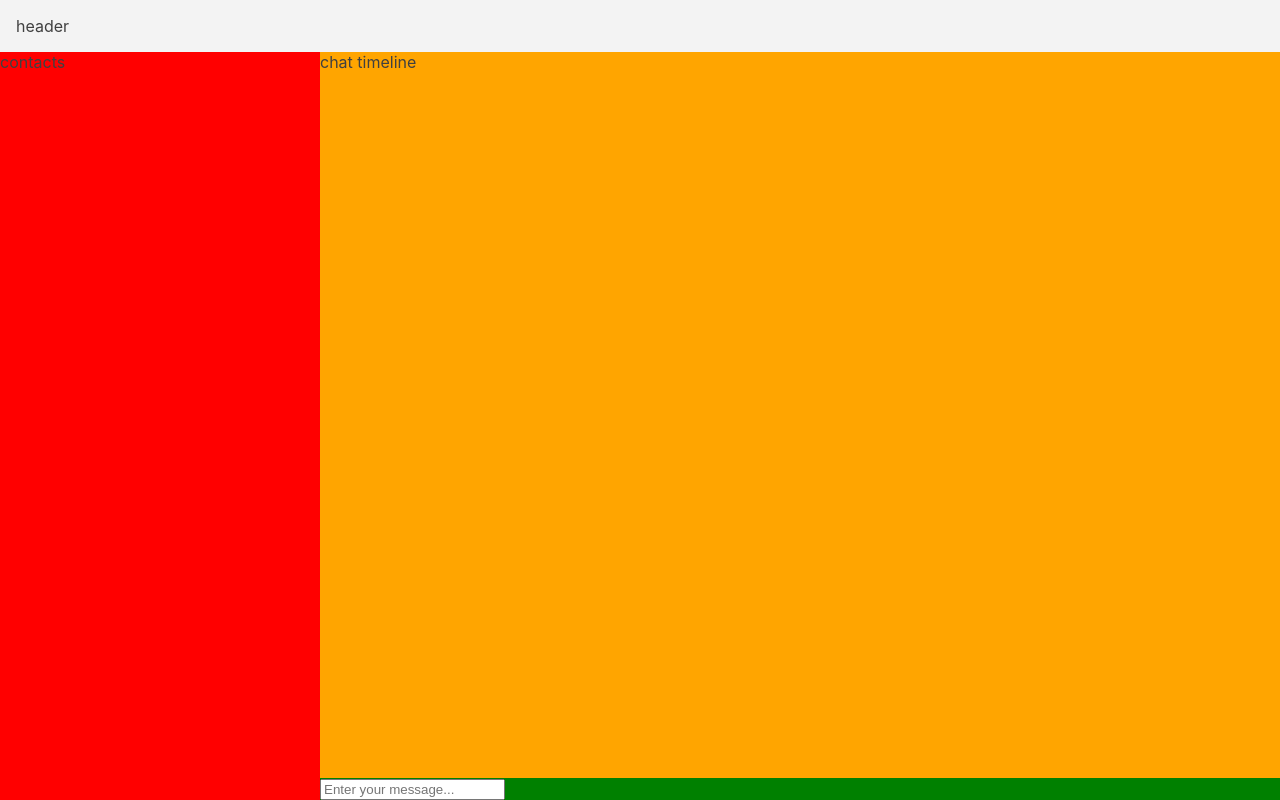
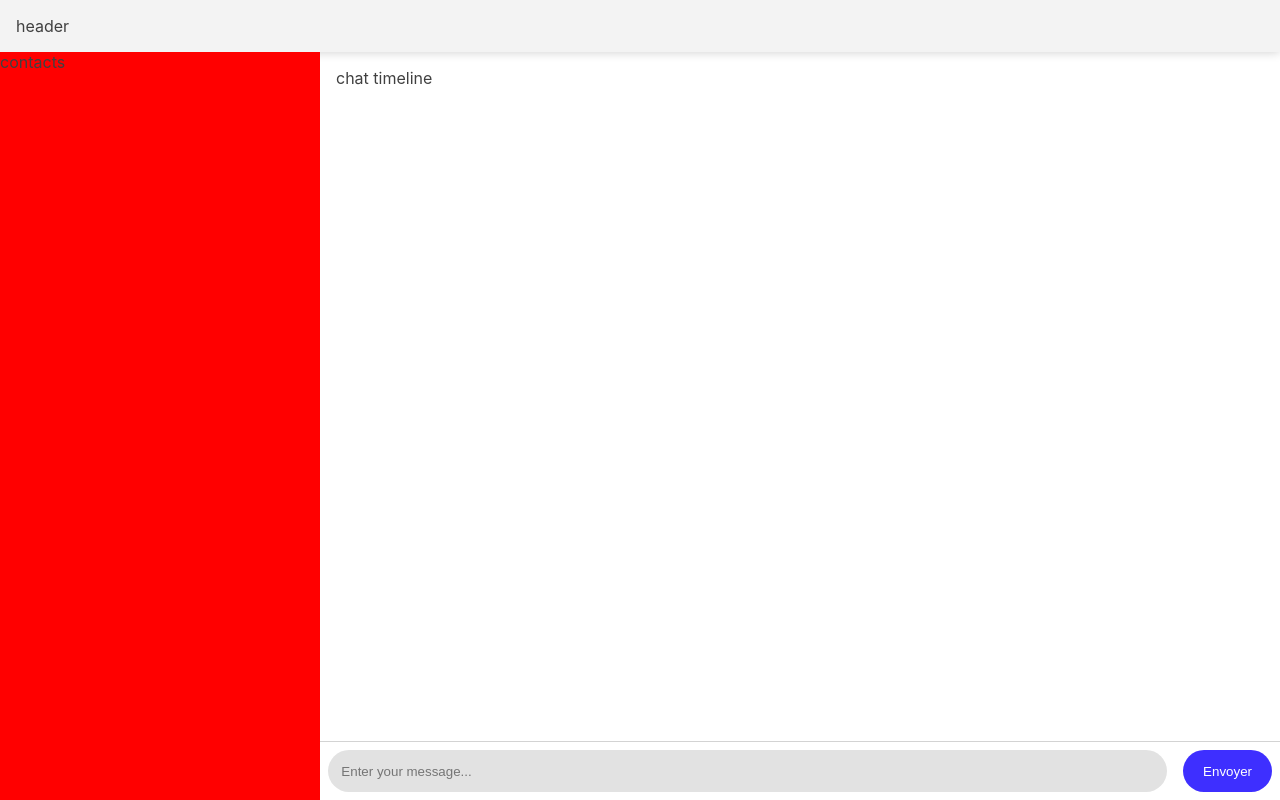
Before and after one commit to JeremyGendre/socket-io-chat-app, a React (Create React App) app in the folder client/: page / in a window 1280 px wide. Built offline with nearby package versions, Linux system fonts and the light colour scheme; no server answers.

Commit message:
style input bar

```diff
--- a/client/src/components/content/chat/InputBar.tsx
+++ b/client/src/components/content/chat/InputBar.tsx
@@ -1,10 +1,17 @@
-import React from "react";
+import React, {FormEvent} from "react";
 import '../../../style/chat/inputbar.css';
 
 export default function InputBar(){
+
+    const handleSubmit = (e:FormEvent) => {
+        e.preventDefault();
+        console.log('submitting');
+    };
+
     return(
-        <div className="input-bar-container">
-            <input type="text" placeholder="Enter your message..."/>
-        </div>
+        <form onSubmit={handleSubmit} className="input-bar-container">
+            <input type="text" placeholder="Enter your message..." required autoFocus/>
+            <button type="submit">Envoyer</button>
+        </form>
     );
 }
--- a/client/src/style/chat/chat.css
+++ b/client/src/style/chat/chat.css
@@ -1,5 +1,4 @@
 .chat-box{
-    background-color: orange;
     flex:1;
     display:flex;
     flex-direction: column;
--- a/client/src/style/chat/inputbar.css
+++ b/client/src/style/chat/inputbar.css
@@ -1,3 +1,35 @@
 .input-bar-container{
-    background-color: green;
+    padding: 0.5em;
+    border-top: solid 1px lightgray;
+    display: flex;
+    gap:1em;
 }
+
+.input-bar-container input{
+    box-sizing: border-box;
+    background-color: #e2e2e2;
+    border-radius: 999px;
+    padding: 1em;
+    border: unset;
+    width: 100%;
+}
+
+.input-bar-container input:focus, .input-bar-container button:focus{
+    outline: none;
+}
+
+.input-bar-container button{
+    background-color: #3e2fff;
+    color: white;
+    padding: 1em 1.5em;
+    border-radius: 999px;
+    border:none;
+    cursor: pointer;
+    transition: all 0.15s ease-in-out;
+}
+.input-bar-container button:hover{
+    background-color: #3c14ff;
+}
+.input-bar-container button:focus{
+    transform: scale(0.95);
+}
--- a/client/src/style/chat/timeline.css
+++ b/client/src/style/chat/timeline.css
@@ -1,3 +1,4 @@
 .chat-timeline{
     flex: 1;
+    padding: 1em;
 }
--- a/client/src/style/contact.css
+++ b/client/src/style/contact.css
@@ -1,3 +1,4 @@
 .contact-box{
+    background-color: red;
     width: 20rem;
 }
--- a/client/src/style/content.css
+++ b/client/src/style/content.css
@@ -1,5 +1,4 @@
 .app-content{
-    background-color: red;
     display:flex;
     flex: 1;
     position:relative;
```
